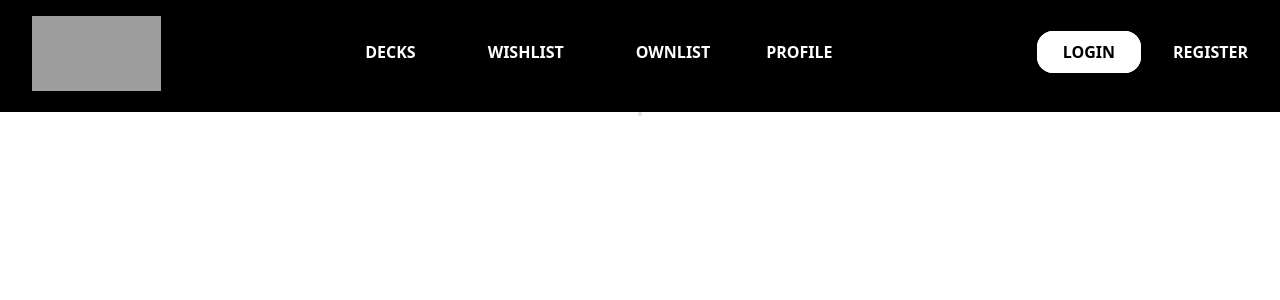
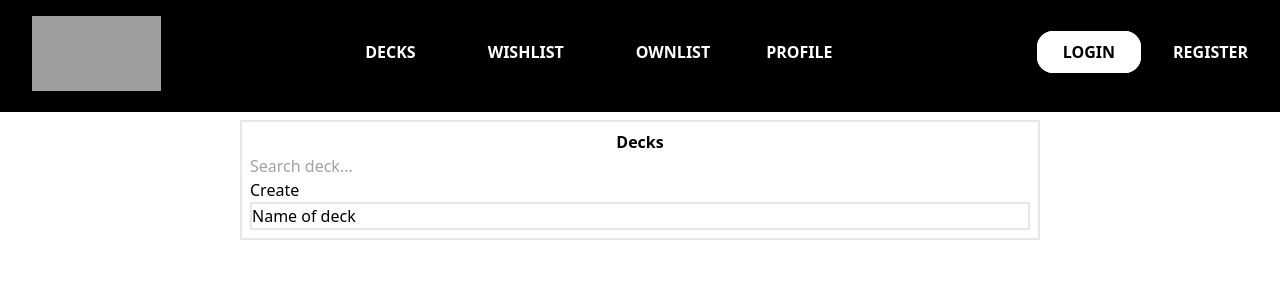
Before and after one commit to RamanTheDeveloper/YugiohDeckBuilder, a React (Create React App) app in the folder yugioh-deck-builder/: page /decks-list in a window 1280 px wide. Shown: the top 300 px of the page. Built offline with nearby package versions, Linux system fonts and the light colour scheme; grey boxes are pictures that could not be loaded; the HTML template or start-up script is replaced by a standard one.

Commit message:
Layout created of deck list

```diff
--- a/yugioh-deck-builder/src/Components/decks/DeckList.js
+++ b/yugioh-deck-builder/src/Components/decks/DeckList.js
@@ -3,12 +3,18 @@ import React from 'react'
 function DeckList() {
   return (
     <>
-      <div className='h-full w-full flex justify-center align-middle'>
-        <div className='box-border border-2 box-shadow-md'>
-          <div className=''>
-
+      <div className='h-full w-full flex justify-center align-middle w-full h-full p-2'>
+        <div className='box-border border-2 box-shadow-md w-[50rem] h-full p-2'>
+          <div className='font-bold flex justify-center'>
+            <h1>Decks</h1>
           </div>
-
+          <div className='flex flex-col justify-center align-middle'>
+            <input type="text" name="Search" placeholder='Search deck...'/>
+            <a href="#">Create</a>
+          </div>
+          <div className='box-border border-2 flex flex-col justify-center align-middle'>
+            <p>Name of deck</p>
+          </div>
         </div>
       </div>
     </>
```
